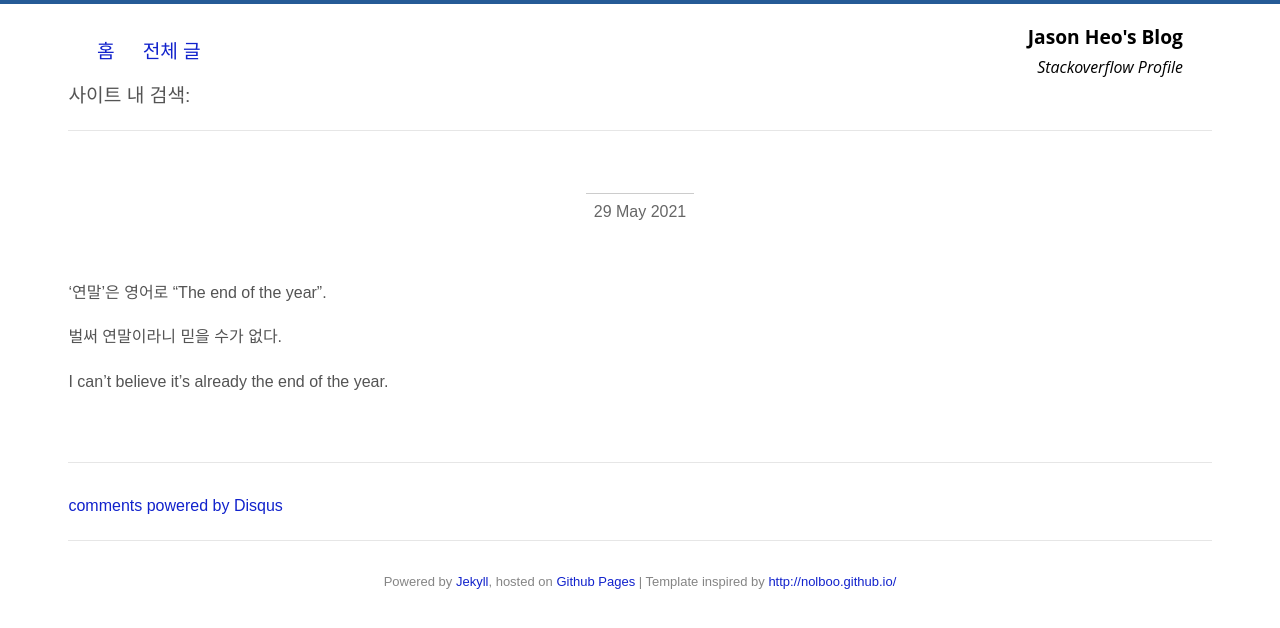
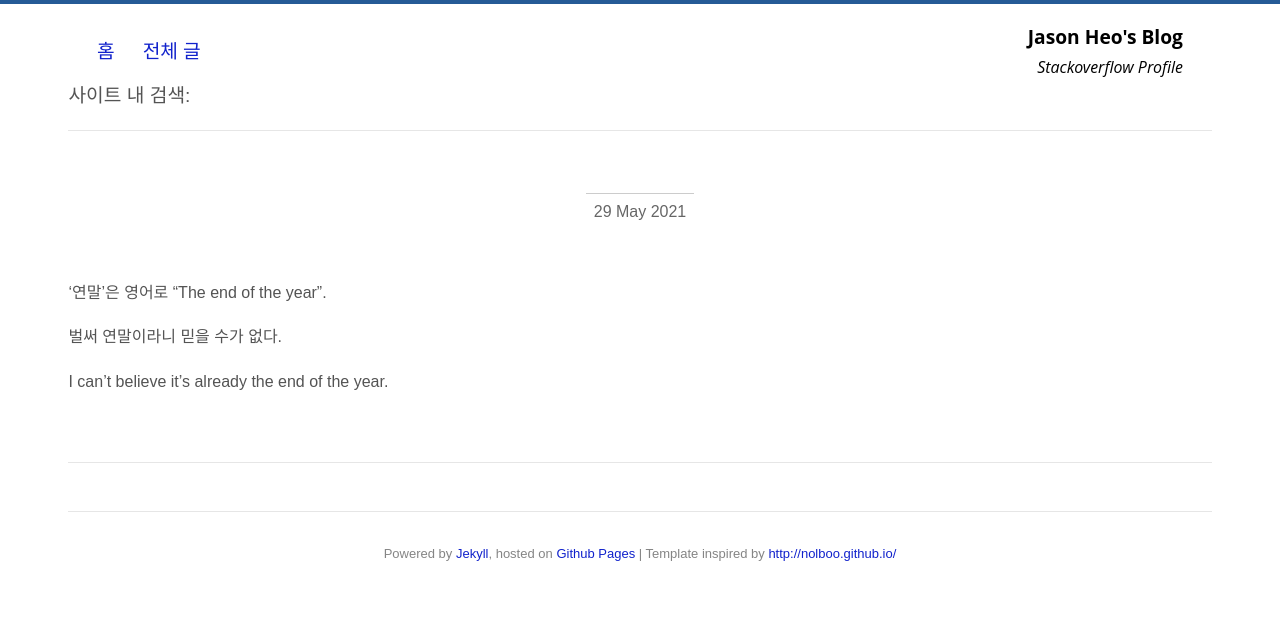
Before and after one commit to jason-heo/jason-heo.github.io, a Jekyll site: the page built from _posts/2019-12-19-english.md, in a window 1280 px wide. Shown: the top 628 px of the page. Built offline with Jekyll 4.4.1, drawn with Linux system fonts in a browser that asks for light colours; our own code applies the rules of GitHub Pages for plain Markdown files; comment, search, counter and statistics services are not loaded.

Commit message:
disquss 제거

```diff
--- a/_layouts/post.html
+++ b/_layouts/post.html
@@ -36,20 +36,3 @@
 <!-- tag, category search -->
 
 <div class="separator"></div>
-
-<section class="comments">
-  <div id="disqus_thread"></div>
-    <script type="text/javascript">
-        /* * * CONFIGURATION VARIABLES: EDIT BEFORE PASTING INTO YOUR WEBPAGE * * */
-        var disqus_shortname = 'mysqlguru'; // required: replace example with your forum shortname
-
-        /* * * DON'T EDIT BELOW THIS LINE * * */
-        (function() {
-            var dsq = document.createElement('script'); dsq.type = 'text/javascript'; dsq.async = true;
-            dsq.src = '//' + disqus_shortname + '.disqus.com/embed.js';
-            (document.getElementsByTagName('head')[0] || document.getElementsByTagName('body')[0]).appendChild(dsq);
-        })();
-    </script>
-    <noscript>Please enable JavaScript to view the <a href="http://disqus.com/?ref_noscript">comments powered by Disqus.</a></noscript>
-    <a href="http://disqus.com" class="dsq-brlink">comments powered by <span class="logo-disqus">Disqus</span></a>
-</section>
```
